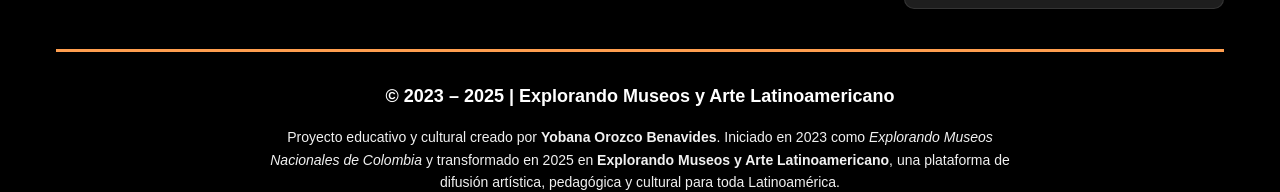
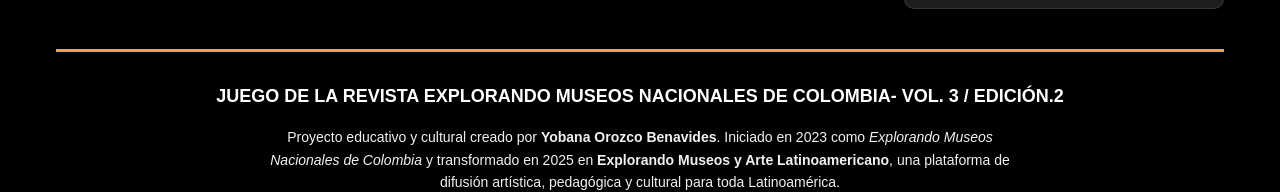
Before and after one commit to yobanaorozcobenavidesart/Sudoku---MUSEO-DEPARTAMENTAL-DE-CIENCIAS-NATURALES, a plain HTML site: page index.html in a window 1280 px wide. Shown: the part 992-1184 px from the top of the page. Drawn offline with Linux system fonts and the light colour scheme.

Commit message:
Add files via upload

```diff
--- a/index.html
+++ b/index.html
@@ -479,7 +479,7 @@
     <!-- Footer -->
     <footer class="site-foot">
       <h3>
-        © 2023 – 2025 | Explorando Museos y Arte Latinoamericano
+       JUEGO DE LA REVISTA EXPLORANDO MUSEOS NACIONALES DE COLOMBIA- VOL. 3 / EDICIÓN.2
       </h3>
 
       <p>
```
